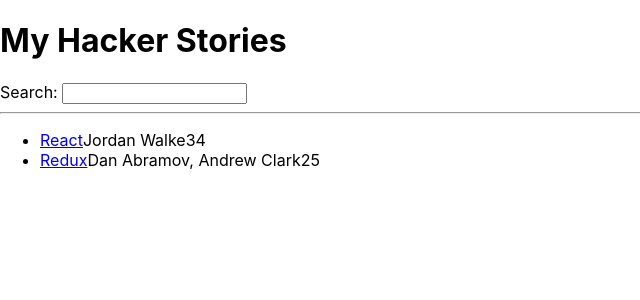
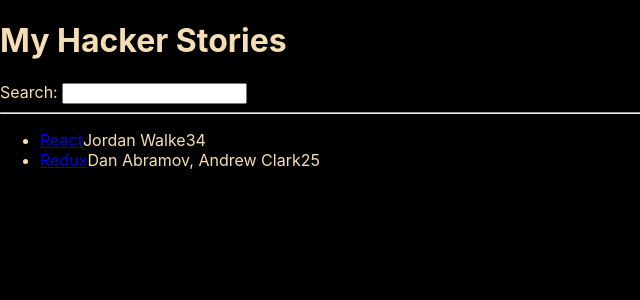
Before and after one commit to SI-RUI-ZHANG/hackerStories, a React (Create React App) app: page / in a window 1280 px wide. Shown: the top 300 px of the page, without its empty margins (0-640 px from the left). Built offline with nearby package versions, Linux system fonts and the light colour scheme.

Commit message:
refactor code into arrow function

```diff
--- a/src/App.js
+++ b/src/App.js
@@ -1,4 +1,5 @@
 import * as React from 'react';
+import './App.css'
 
 const list = [
     {
@@ -19,18 +20,9 @@
     },
 ];
 
-function App() {
-  return (
-    <div>
-      <h1>My Hacker Stories</h1>
-
-      <label htmlFor="search">Search: </label>
-      <input id="search" type="text" />
-
-      <hr />
-
+const List = () => (
     <ul>
-        {list.map(function (item) {
+        {list.map((item) => {
             return (
                 <li key={item.objectID}>
                         <span>
@@ -43,8 +35,23 @@
             );
         })}
     </ul>
+)
+
+const Search = () => (
+    <div>
+        <label htmlFor="search">Search: </label>
+        <input id="search" type="text"/>
     </div>
-  );
-}
+)
+
+const App = () => (
+    <div>
+        <h1>My Hacker Stories</h1>
+        <Search/>
+        <hr/>
+        <List/>
+    </div>
+)
+
 
 export default App;
--- a/src/index.js
+++ b/src/index.js
@@ -6,9 +6,9 @@
 
 const root = ReactDOM.createRoot(document.getElementById('root'));
 root.render(
-  <React.StrictMode>
-    <App />
-  </React.StrictMode>
+    <React.StrictMode>
+        <App/>
+    </React.StrictMode>
 );
 
 // If you want to start measuring performance in your app, pass a function
```
Lines whose indentation alone changed are shown as unchanged.
